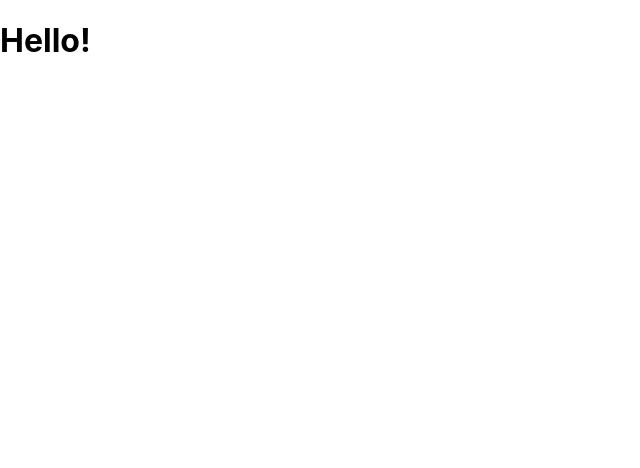
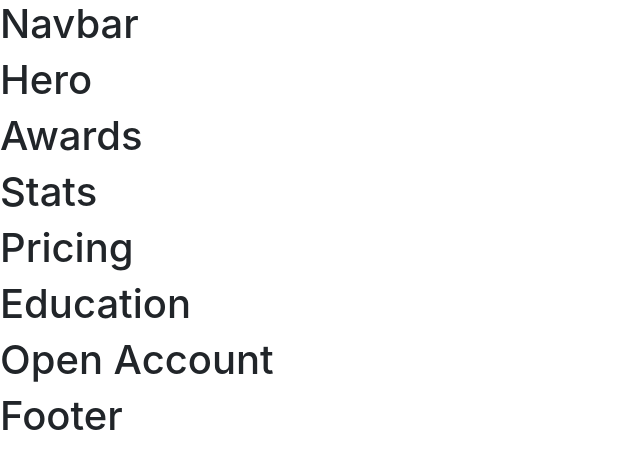
Before and after one commit to amitesh-singhk/Zerodha-Clone, a React app: page / in a window 1280 px wide. Shown: the whole page, without its empty margins (0-640 px from the left). Built offline with nearby package versions, Linux system fonts and the light colour scheme.

Commit message:
Added landing page components (Navbar, Hero, Pricing, etc.)

```diff
--- a/public/index.html
+++ b/public/index.html
@@ -2,42 +2,24 @@
 <html lang="en">
   <head>
     <meta charset="utf-8" />
-    <link rel="icon" href="%PUBLIC_URL%/favicon.ico" />
+
     <meta name="viewport" content="width=device-width, initial-scale=1" />
-    <meta name="theme-color" content="#000000" />
-    <meta
-      name="description"
-      content="Web site created using create-react-app"
-    />
-    <link rel="apple-touch-icon" href="%PUBLIC_URL%/logo192.png" />
-    <!--
-      manifest.json provides metadata used when your web app is installed on a
-      user's mobile device or desktop. See https://developers.google.com/web/fundamentals/web-app-manifest/
-    -->
+
     <link rel="manifest" href="%PUBLIC_URL%/manifest.json" />
-    <!--
-      Notice the use of %PUBLIC_URL% in the tags above.
-      It will be replaced with the URL of the `public` folder during the build.
-      Only files inside the `public` folder can be referenced from the HTML.
 
-      Unlike "/favicon.ico" or "favicon.ico", "%PUBLIC_URL%/favicon.ico" will
-      work correctly both with client-side routing and a non-root public URL.
-      Learn how to configure a non-root public URL by running `npm run build`.
-    -->
+      <!-- Bootstrap -->
+<link href="https://cdn.jsdelivr.net/npm/bootstrap@5.3.8/dist/css/bootstrap.min.css" rel="stylesheet" integrity="sha384-sRIl4kxILFvY47J16cr9ZwB07vP4J8+LH7qKQnuqkuIAvNWLzeN8tE5YBujZqJLB" crossorigin="anonymous">
+
+
     <title>React App</title>
   </head>
   <body>
     <noscript>You need to enable JavaScript to run this app.</noscript>
     <div id="root"></div>
-    <!--
-      This HTML file is a template.
-      If you open it directly in the browser, you will see an empty page.
 
-      You can add webfonts, meta tags, or analytics to this file.
-      The build step will place the bundled scripts into the <body> tag.
+      <script src="https://cdn.jsdelivr.net/npm/bootstrap@5.3.8/dist/js/bootstrap.bundle.min.js" integrity="sha384-FKyoEForCGlyvwx9Hj09JcYn3nv7wiPVlz7YYwJrWVcXK/BmnVDxM+D2scQbITxI" crossorigin="anonymous"></script>
 
-      To begin the development, run `npm start` or `yarn start`.
-      To create a production bundle, use `npm run build` or `yarn build`.
-    -->
+
+
   </body>
 </html>
--- a/src/Footer.js
+++ b/src/Footer.js
@@ -0,0 +1,9 @@
+import React from 'react';
+
+function Footer() {
+    return (
+        <h1>Footer</h1>
+     );
+}
+
+export default Footer;
--- /dev/null
+++ b/src/Navbar.js
@@ -0,0 +1,9 @@
+import React from 'react';
+
+function Navbar() {
+    return (
+        <h1>Navbar</h1>
+     );
+}
+
+export default Navbar;
--- a/src/OpenAccount.js
+++ b/src/OpenAccount.js
@@ -0,0 +1,9 @@
+import React from 'react';
+
+function OpenAccount() {
+    return (
+        <h1>Open Account</h1>
+     );
+}
+
+export default OpenAccount;
--- a/src/index.js
+++ b/src/index.js
@@ -1,13 +1,14 @@
 import React from 'react';
 import ReactDOM from 'react-dom/client';
 import './index.css';
+import HomePage from './landing_Page/home/HomePage';
 
 
 const root = ReactDOM.createRoot(document.getElementById('root'));
 root.render(
   <React.StrictMode>
-    <div>
-      <h1>Hello!</h1>
-    </div>
+
+   <HomePage />
+
   </React.StrictMode>
 );
--- a/src/landing_Page/home/Awards.js
+++ b/src/landing_Page/home/Awards.js
@@ -0,0 +1,9 @@
+import React from 'react';
+
+function Awards() {
+    return (
+        <h1>Awards</h1>
+     );
+}
+
+export default Awards;
--- a/src/landing_Page/home/Education.js
+++ b/src/landing_Page/home/Education.js
@@ -0,0 +1,9 @@
+import React from 'react';
+
+function Education() {
+    return (
+        <h1>Education</h1>
+     );
+}
+
+export default Education;
--- a/src/landing_Page/home/Hero.js
+++ b/src/landing_Page/home/Hero.js
@@ -0,0 +1,9 @@
+import React from 'react';
+
+function Hero() {
+    return (
+        <h1>Hero</h1>
+     );
+}
+
+export default Hero;
--- a/src/landing_Page/home/HomePage.js
+++ b/src/landing_Page/home/HomePage.js
@@ -0,0 +1,30 @@
+import React from 'react';
+import Hero from './Hero';
+import Awards from './Awards';
+import Pricing from './Pricing';
+import Stats from './Stats';
+import Education from './Education';
+import OpenAccount from '../../OpenAccount';
+import Navbar from '../../Navbar';
+import Footer from '../../Footer';
+
+
+
+function HomePage() {
+    return (
+        <>
+        <Navbar />
+         <Hero />
+         <Awards />
+        <Stats />
+        <Pricing />
+        <Education />
+        <OpenAccount />
+        <Footer />
+
+
+        </>
+     );
+}
+
+export default HomePage;
--- a/src/landing_Page/home/Pricing.js
+++ b/src/landing_Page/home/Pricing.js
@@ -0,0 +1,9 @@
+import React from 'react';
+
+function Pricing() {
+    return (
+        <h1>Pricing</h1>
+     );
+}
+
+export default Pricing;
--- a/src/landing_Page/home/Stats.js
+++ b/src/landing_Page/home/Stats.js
@@ -0,0 +1,9 @@
+import React from 'react';
+
+function Stats() {
+    return (
+        <h1>Stats</h1>
+     );
+}
+
+export default Stats;
```
Also changed, not shown: src/landing_Page/home/Navbar.js (deleted).
